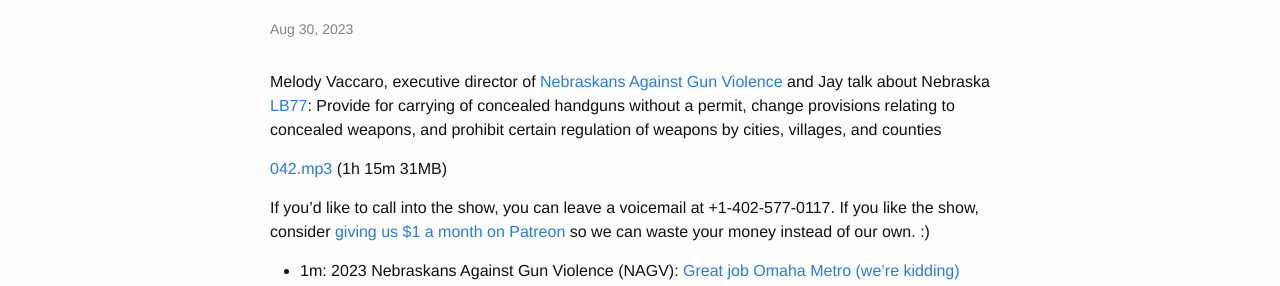
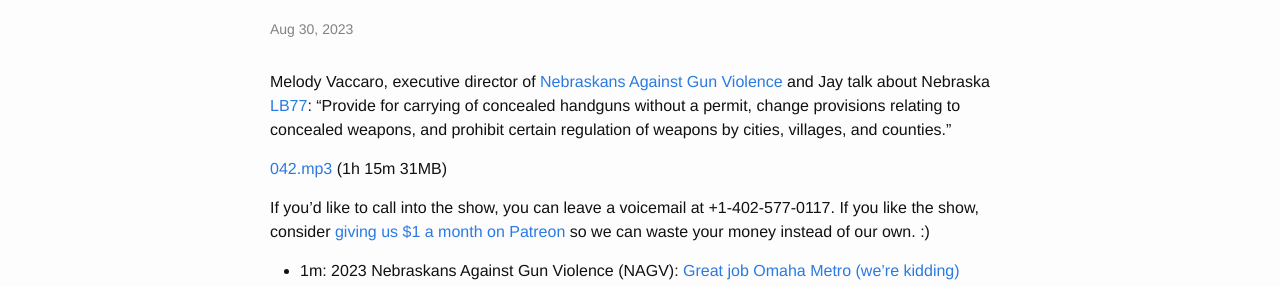
Before and after one commit to jhannah/jayflaunts, a Jekyll site: the page built from _posts/2023-08-29-vaccaro1.md, in a window 1280 px wide and 900 px high. Shown: the part 172-458 px from the top of the window. Built offline with Jekyll 4.4.1, drawn with Linux system fonts in a browser that asks for light colours.

Commit message:
Added some missing punctuation.

```diff
--- a/_posts/2023-08-29-vaccaro1.md
+++ b/_posts/2023-08-29-vaccaro1.md
@@ -12,7 +12,7 @@
 [Nebraskans Against Gun Violence](https://nebraskansagainstgunviolence.com)
 and Jay talk about Nebraska
 [LB77](https://nebraskalegislature.gov/bills/view_bill.php?DocumentID=49710):
-Provide for carrying of concealed handguns without a permit, change provisions relating to concealed weapons, and prohibit certain regulation of weapons by cities, villages, and counties
+"Provide for carrying of concealed handguns without a permit, change provisions relating to concealed weapons, and prohibit certain regulation of weapons by cities, villages, and counties."
 
 <a href="{{site.storage_url}}/042.mp3" target="_blank">042.mp3</a> (1h 15m 31MB)
 
```
